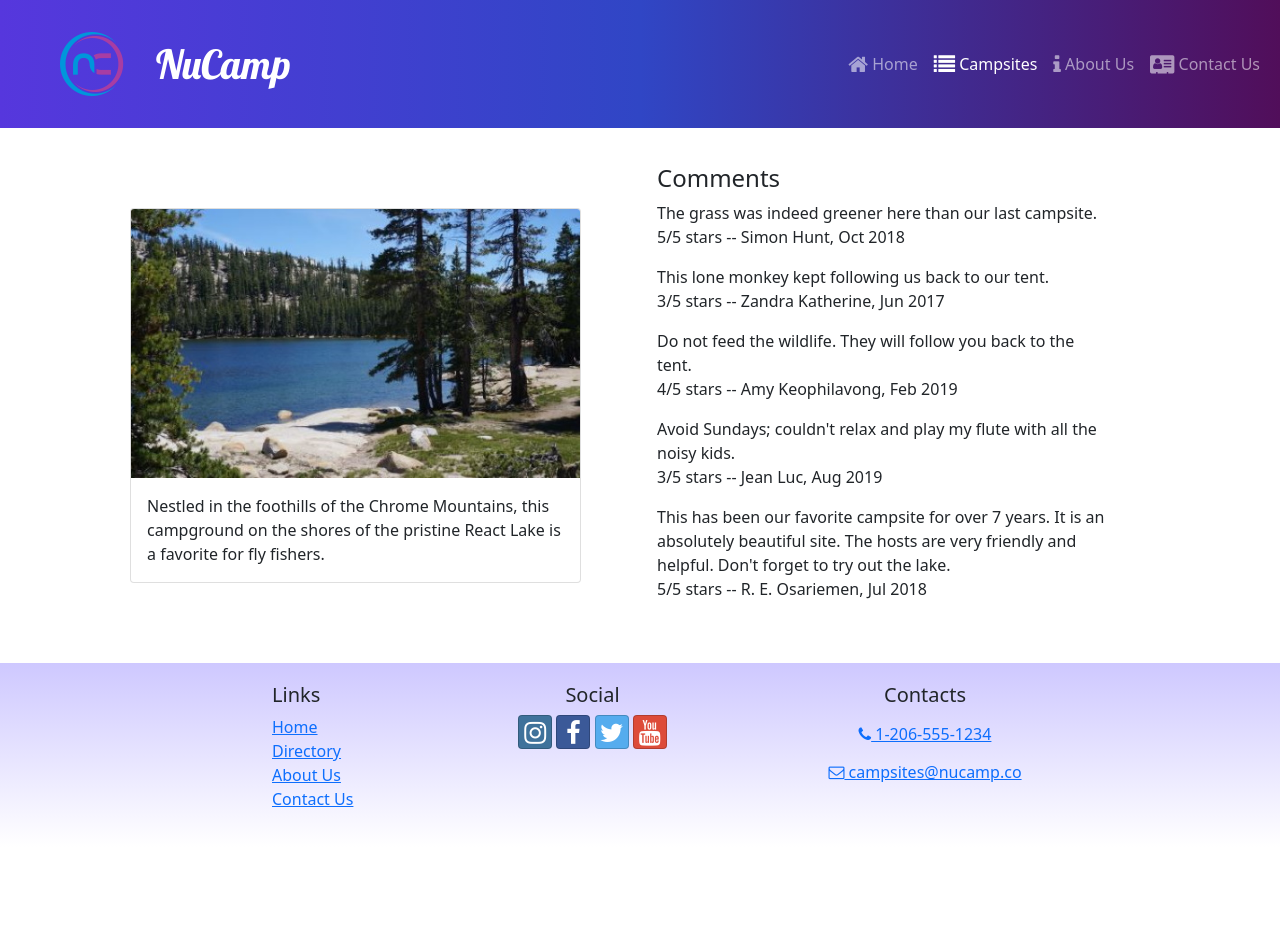
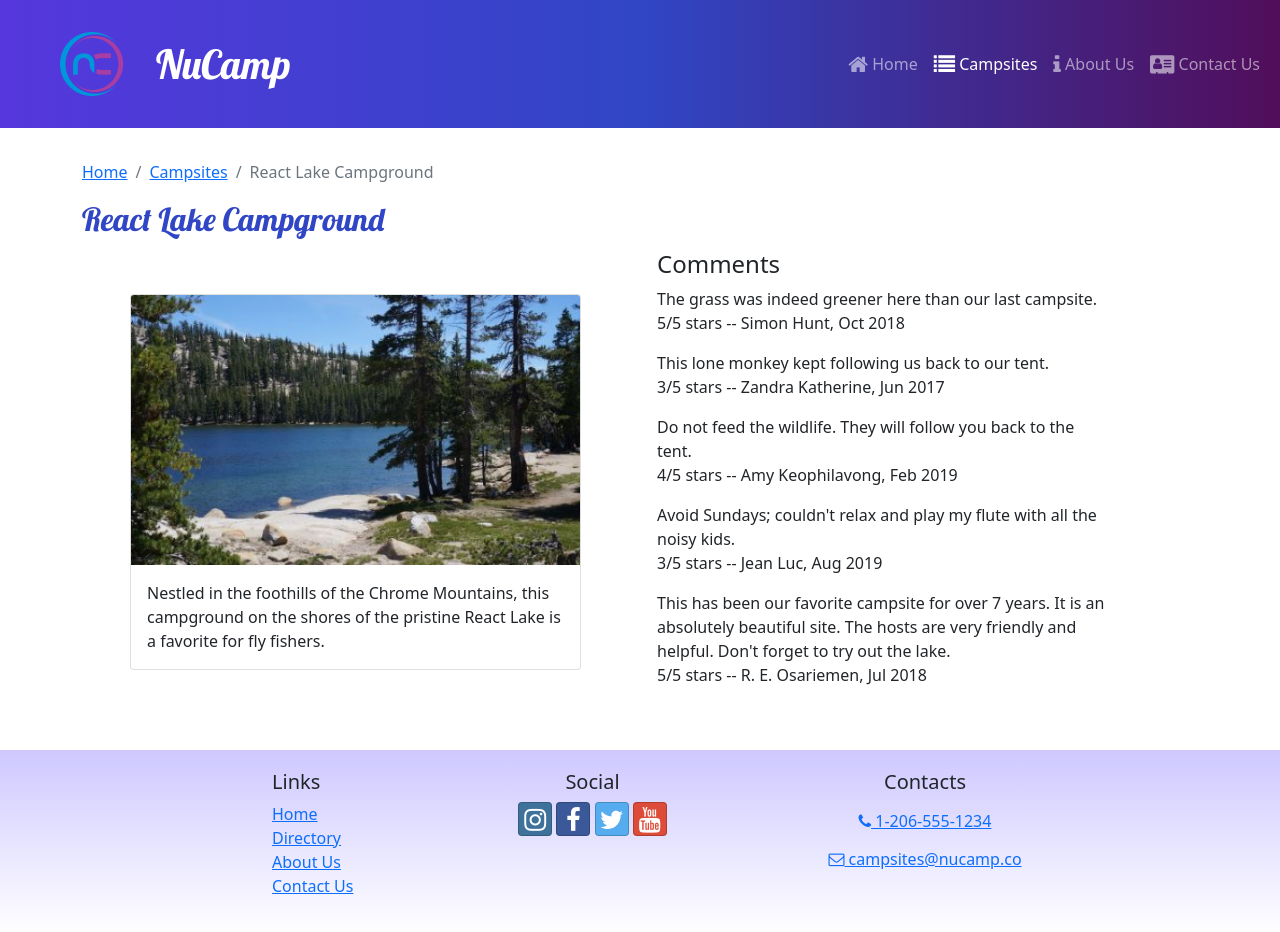
Before and after one commit to YoungKim11/react-nucampsite, a React (Create React App) app: page /directory/0 in a window 1280 px wide. Before the commit the page ends 847 px from the top, so only its background shows below. Built offline with nearby package versions, Linux system fonts and the light colour scheme.

Commit message:
Subheader

```diff
--- /dev/null
+++ b/src/components/SubHeader.js
@@ -0,0 +1,27 @@
+import React from 'react';
+import { Col, Row, Breadcrumb, BreadcrumbItem } from 'reactstrap';
+import { Link } from 'react-router-dom';
+
+const SubHeader = ({ current, detail }) => {
+    return(
+        <Row>
+            <Col>
+                <Breadcrumb>
+                    <BreadcrumbItem>
+                        <Link to ='/'>Home</Link>
+                    </BreadcrumbItem>
+                    {detail && (
+                        <BreadcrumbItem>
+                            <Link to='/directory'>Campsites</Link>
+                        </BreadcrumbItem>
+                    )}
+                    <BreadcrumbItem active>{current}</BreadcrumbItem>
+                </Breadcrumb>
+                <h2>{current}</h2>
+                <h2 />
+            </Col>
+        </Row>
+    )
+};
+
+export default SubHeader;
--- a/src/pages/CampsiteDetailPage.js
+++ b/src/pages/CampsiteDetailPage.js
@@ -4,6 +4,7 @@
 import { selectCampsiteById } from '../features/campsites/campsitesSlice';
 import CampsiteDetail from '../features/campsites/CampsiteDetail';
 import CommentsList from '../features/comments/CommentsList';
+import SubHeader from '../components/SubHeader';
 
 const CampsiteDetailPage = () => {
     const { campsiteId } = useParams();
@@ -11,6 +12,7 @@
 
     return (
         <Container>
+            <SubHeader current={campsite.name} detail={true} />
             <Row>
                 <CampsiteDetail campsite={campsite} />
                 <CommentsList campsiteId={campsiteId} />
--- a/src/pages/CampsiteDirectoryPage.js
+++ b/src/pages/CampsiteDirectoryPage.js
@@ -1,10 +1,12 @@
 import React from "react";
 import { Container } from "reactstrap";
 import CampsitesList from "../features/campsites/CampsitesList";
+import SubHeader from "../components/SubHeader";
 
 const CampsitesDirectoryPage = () => {
     return (
         <Container>
+            <SubHeader current='Directory' />
                 <CampsitesList />
         </Container>
     )
--- a/src/pages/HomePage.js
+++ b/src/pages/HomePage.js
@@ -1,6 +1,14 @@
 import React from "react";
+import { Container } from "reactstrap";
+import SubHeader from "../components/SubHeader";
+
+
 const HomePage = () => {
-    return <div>HomePage</div>;
+    return(
+        <Container>
+            <SubHeader current='Home' />
+        </Container>
+    )
 }
 
 export default HomePage;
```
